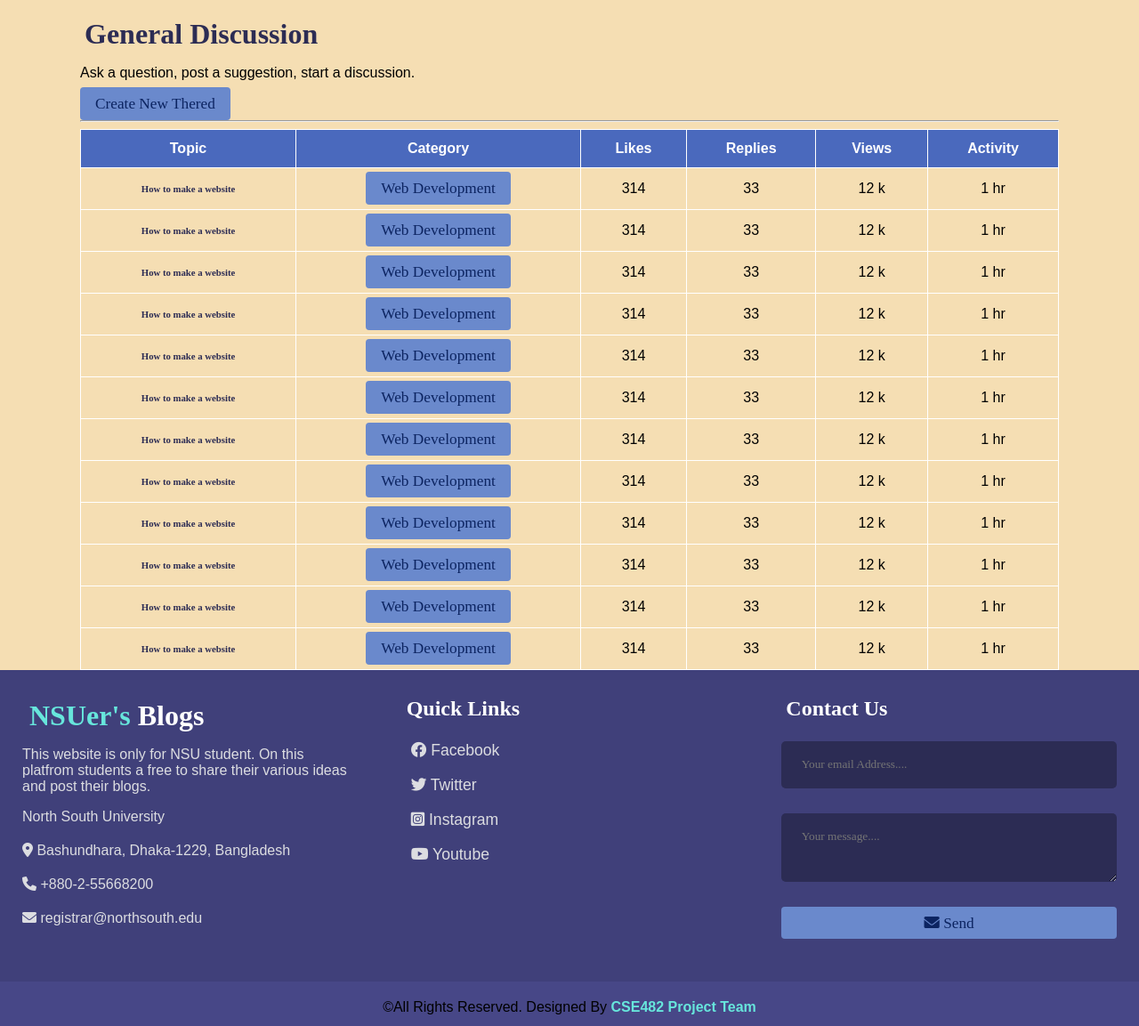
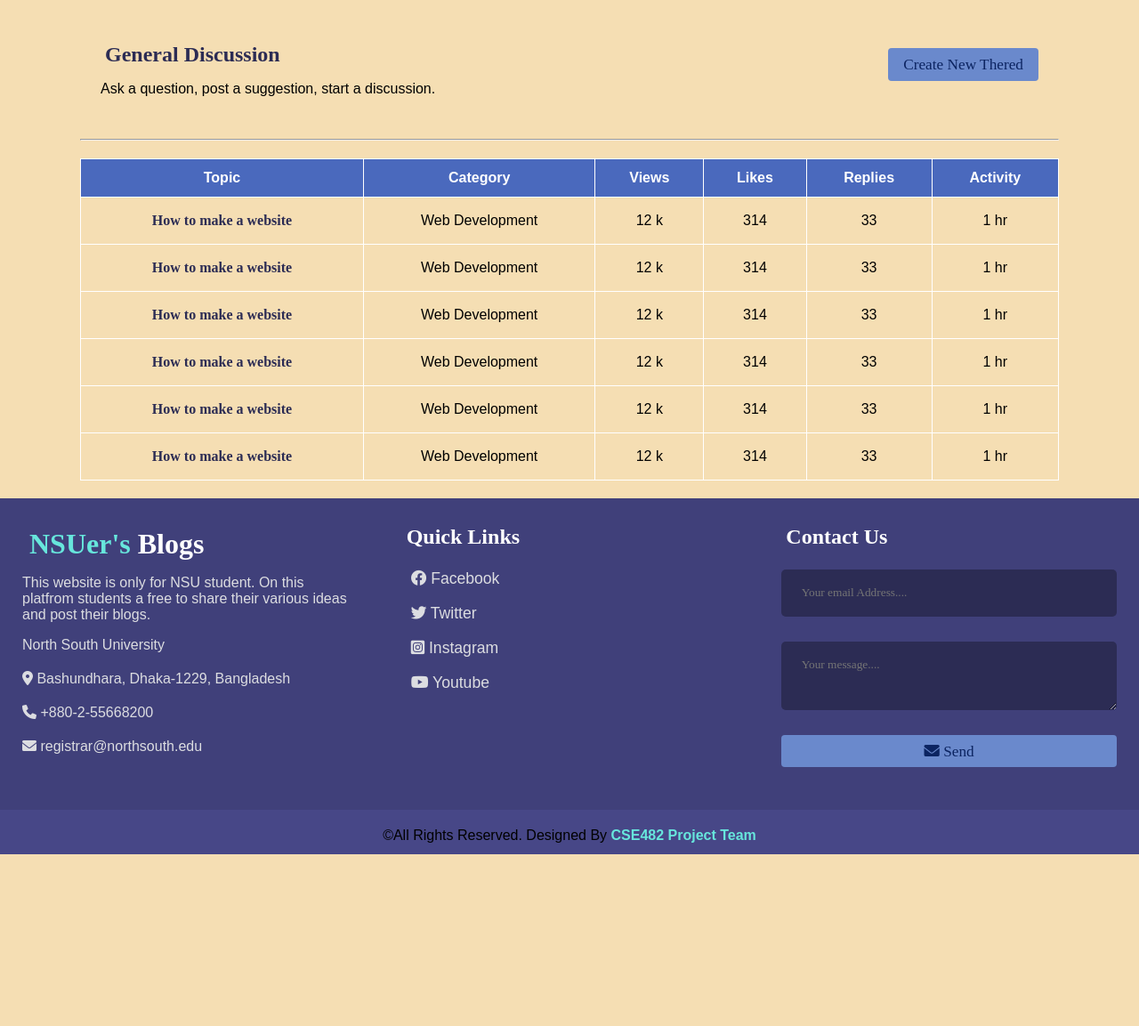
Before and after one commit to kmhmubin/Daily-NSU-Blog, a PHP site: page /discussion.php in a window 1280 px wide. Shown: the part 66-1219 px from the top of the page at 89% size. After the commit the page ends 1026 px from the top, so only its background shows below. Run offline with PHP 8.4, Linux system fonts and the light colour scheme; some web fonts are replaced.

Commit message:
frontend #5: complete the discussion page

```diff
--- a/discussion.php
+++ b/discussion.php
@@ -2,252 +2,133 @@
 include('include/header.php');
 ?>
 
-<main class="container">
-    <!-- Discussion Section -->
-    <div>
-
-        <div class="row mt-2 align-items-center">
-            <div class="col-sm-9">
-                <h1>General Discussion</h1>
-                <p>Ask a question, post a suggestion, start a discussion.</p>
-            </div>
-            <div class="col-sm-3">
-                <a href="#" class="btn btn-primary">Create New Thered</a>
+<main class="container mtb-2">
+    <section class="discussion-header">
+        <div class="discussion-title">
+            <h1>General Discussion</h1>
+            <p>Ask a question, post a suggestion, start a discussion.</p>
+        </div>
+        <div class="discussion-create">
+            <div class="mt-2">
+                <a href="#" class="btn">Create New Thered</a>
             </div>
         </div>
-        <hr class="bg-secondary border-2 border-top border-secondary">
+    </section>
+    <div>
+        <hr />
     </div>
 
-    <!-- Discussion thered sections -->
+    <!-- Discussion Table data -->
+
     <section>
-        <div>
-            <table class="table">
+        <div class="mtb-2">
+            <table>
                 <thead>
                     <tr>
                         <th>Topic</th>
                         <th>Category</th>
+                        <th>Views</th>
                         <th>Likes</th>
                         <th>Replies</th>
-                        <th>Views</th>
                         <th>Activity</th>
                     </tr>
                 </thead>
                 <tbody>
                     <tr>
-                        <td>
+                        <td data-label="Topic">
                             <a href="#">
-                                <h6>How to make a website</h6>
+                                <h4>How to make a website</h4>
                             </a>
                         </td>
-                        <td>
-                            <a href="#" class="btn btn-sm btn-warning text-center" role="button">
+                        <td data-label="Category">
+                            <a href="#" class="text-center" role="button">
                                 Web Development
                             </a>
                         </td>
-                        <td>
-                            314
-                        </td>
-                        <td>33</td>
-                        <td>12 k</td>
-                        <td>1 hr</td>
+                        <td data-label="Views">12 k</td>
+                        <td data-label="Like">314</td>
+                        <td data-label="Relpy">33</td>
+                        <td data-label="Activity">1 hr</td>
                     </tr>
                     <tr>
-                        <td>
+                        <td data-label="Topic">
                             <a href="#">
-                                <h6>How to make a website</h6>
+                                <h4>How to make a website</h4>
                             </a>
                         </td>
-                        <td>
-                            <a href="#" class="btn btn-sm btn-warning text-center" role="button">
+                        <td data-label="Category">
+                            <a href="#" class="text-center" role="button">
                                 Web Development
                             </a>
                         </td>
-                        <td>
-                            314
-                        </td>
-                        <td>33</td>
-                        <td>12 k</td>
-                        <td>1 hr</td>
+                        <td data-label="Views">12 k</td>
+                        <td data-label="Like">314</td>
+                        <td data-label="Relpy">33</td>
+                        <td data-label="Activity">1 hr</td>
                     </tr>
                     <tr>
-                        <td>
+                        <td data-label="Topic">
                             <a href="#">
-                                <h6>How to make a website</h6>
+                                <h4>How to make a website</h4>
                             </a>
                         </td>
-                        <td>
-                            <a href="#" class="btn btn-sm btn-warning text-center" role="button">
+                        <td data-label="Category">
+                            <a href="#" class="text-center" role="button">
                                 Web Development
                             </a>
                         </td>
-                        <td>
-                            314
-                        </td>
-                        <td>33</td>
-                        <td>12 k</td>
-                        <td>1 hr</td>
+                        <td data-label="Views">12 k</td>
+                        <td data-label="Like">314</td>
+                        <td data-label="Relpy">33</td>
+                        <td data-label="Activity">1 hr</td>
                     </tr>
                     <tr>
-                        <td>
+                        <td data-label="Topic">
                             <a href="#">
-                                <h6>How to make a website</h6>
+                                <h4>How to make a website</h4>
                             </a>
                         </td>
-                        <td>
-                            <a href="#" class="btn btn-sm btn-warning text-center" role="button">
+                        <td data-label="Category">
+                            <a href="#" class="text-center" role="button">
                                 Web Development
                             </a>
                         </td>
-                        <td>
-                            314
-                        </td>
-                        <td>33</td>
-                        <td>12 k</td>
-                        <td>1 hr</td>
+                        <td data-label="Views">12 k</td>
+                        <td data-label="Like">314</td>
+                        <td data-label="Relpy">33</td>
+                        <td data-label="Activity">1 hr</td>
                     </tr>
                     <tr>
-                        <td>
+                        <td data-label="Topic">
                             <a href="#">
-                                <h6>How to make a website</h6>
+                                <h4>How to make a website</h4>
                             </a>
                         </td>
-                        <td>
-                            <a href="#" class="btn btn-sm btn-warning text-center" role="button">
+                        <td data-label="Category">
+                            <a href="#" class="text-center" role="button">
                                 Web Development
                             </a>
                         </td>
-                        <td>
-                            314
-                        </td>
-                        <td>33</td>
-                        <td>12 k</td>
-                        <td>1 hr</td>
+                        <td data-label="Views">12 k</td>
+                        <td data-label="Like">314</td>
+                        <td data-label="Relpy">33</td>
+                        <td data-label="Activity">1 hr</td>
                     </tr>
                     <tr>
-                        <td>
+                        <td data-label="Topic">
                             <a href="#">
-                                <h6>How to make a website</h6>
+                                <h4>How to make a website</h4>
                             </a>
                         </td>
-                        <td>
-                            <a href="#" class="btn btn-sm btn-warning text-center" role="button">
+                        <td data-label="Category">
+                            <a href="#" class="text-center" role="button">
                                 Web Development
                             </a>
                         </td>
-                        <td>
-                            314
-                        </td>
-                        <td>33</td>
-                        <td>12 k</td>
-                        <td>1 hr</td>
-                    </tr>
-                    <tr>
-                        <td>
-                            <a href="#">
-                                <h6>How to make a website</h6>
-                            </a>
-                        </td>
-                        <td>
-                            <a href="#" class="btn btn-sm btn-warning text-center" role="button">
-                                Web Development
-                            </a>
-                        </td>
-                        <td>
-                            314
-                        </td>
-                        <td>33</td>
-                        <td>12 k</td>
-                        <td>1 hr</td>
-                    </tr>
-                    <tr>
-                        <td>
-                            <a href="#">
-                                <h6>How to make a website</h6>
-                            </a>
-                        </td>
-                        <td>
-                            <a href="#" class="btn btn-sm btn-warning text-center" role="button">
-                                Web Development
-                            </a>
-                        </td>
-                        <td>
-                            314
-                        </td>
-                        <td>33</td>
-                        <td>12 k</td>
-                        <td>1 hr</td>
-                    </tr>
-                    <tr>
-                        <td>
-                            <a href="#">
-                                <h6>How to make a website</h6>
-                            </a>
-                        </td>
-                        <td>
-                            <a href="#" class="btn btn-sm btn-warning text-center" role="button">
-                                Web Development
-                            </a>
-                        </td>
-                        <td>
-                            314
-                        </td>
-                        <td>33</td>
-                        <td>12 k</td>
-                        <td>1 hr</td>
-                    </tr>
-                    <tr>
-                        <td>
-                            <a href="#">
-                                <h6>How to make a website</h6>
-                            </a>
-                        </td>
-                        <td>
-                            <a href="#" class="btn btn-sm btn-warning text-center" role="button">
-                                Web Development
-                            </a>
-                        </td>
-                        <td>
-                            314
-                        </td>
-                        <td>33</td>
-                        <td>12 k</td>
-                        <td>1 hr</td>
-                    </tr>
-                    <tr>
-                        <td>
-                            <a href="#">
-                                <h6>How to make a website</h6>
-                            </a>
-                        </td>
-                        <td>
-                            <a href="#" class="btn btn-sm btn-warning text-center" role="button">
-                                Web Development
-                            </a>
-                        </td>
-                        <td>
-                            314
-                        </td>
-                        <td>33</td>
-                        <td>12 k</td>
-                        <td>1 hr</td>
-                    </tr>
-                    <tr>
-                        <td>
-                            <a href="#">
-                                <h6>How to make a website</h6>
-                            </a>
-                        </td>
-                        <td>
-                            <a href="#" class="btn btn-sm btn-warning text-center" role="button">
-                                Web Development
-                            </a>
-                        </td>
-                        <td>
-                            314
-                        </td>
-                        <td>33</td>
-                        <td>12 k</td>
-                        <td>1 hr</td>
+                        <td data-label="Views">12 k</td>
+                        <td data-label="Like">314</td>
+                        <td data-label="Relpy">33</td>
+                        <td data-label="Activity">1 hr</td>
                     </tr>
                 </tbody>
             </table>
```
